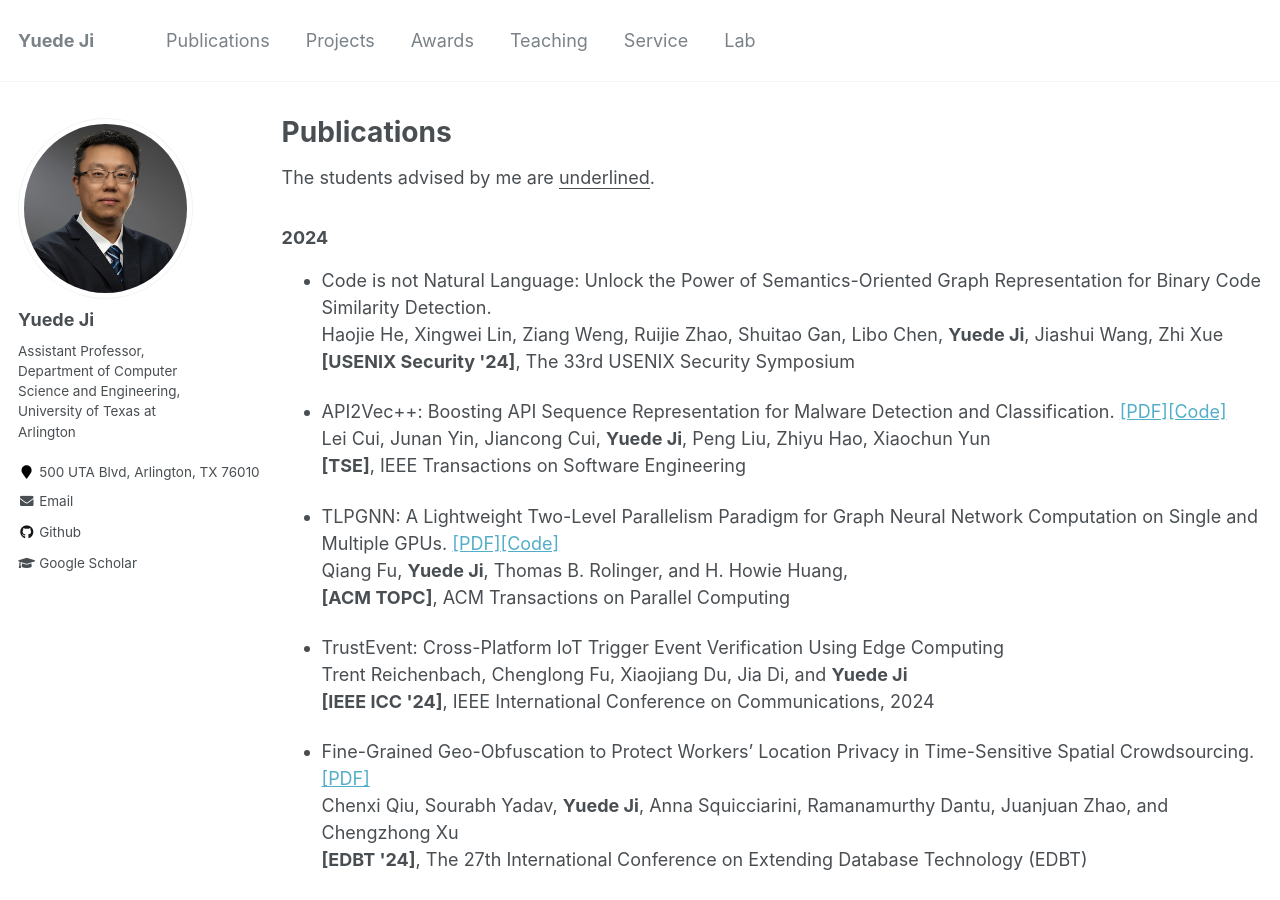
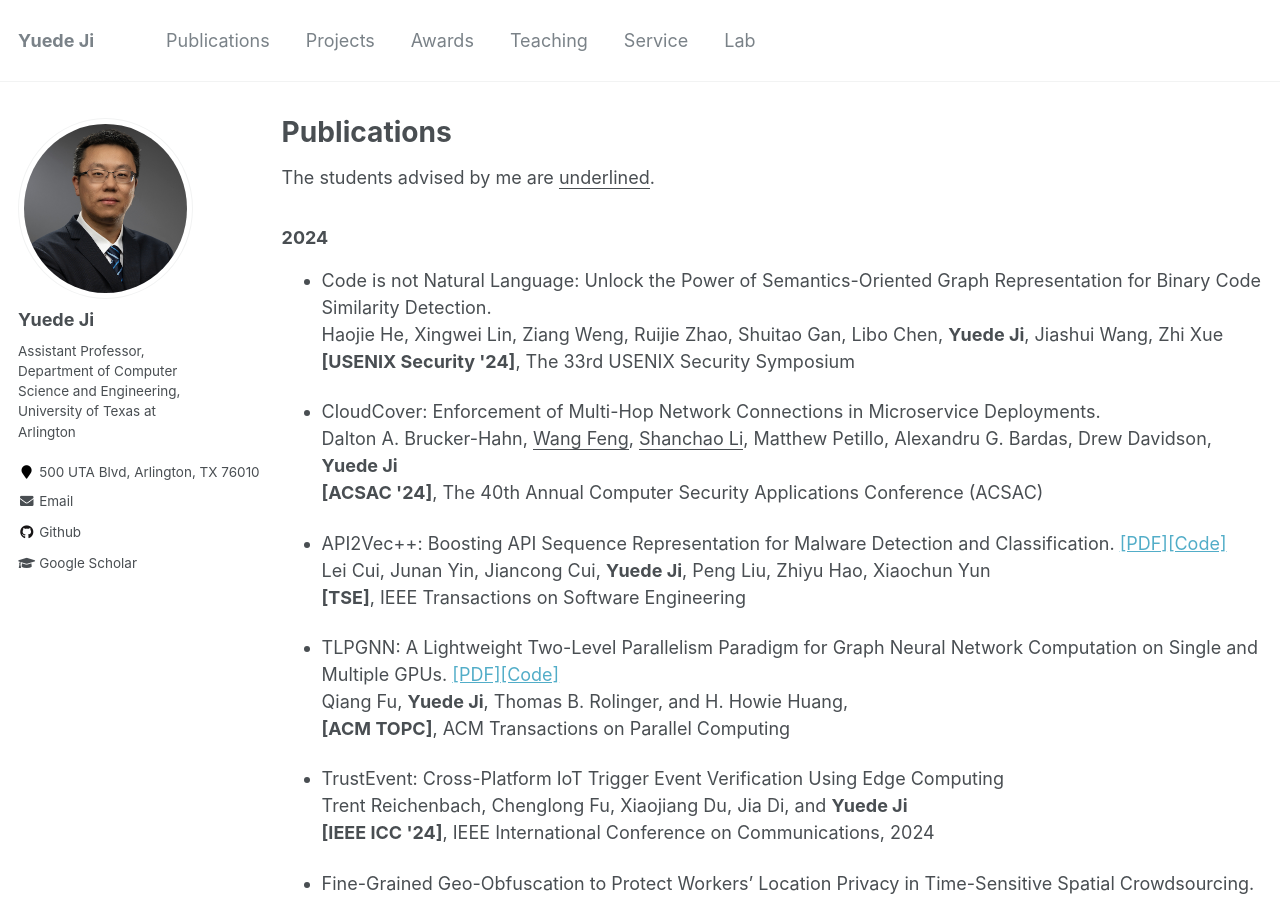
Before and after one commit to yuede/yuede.github.io, a Jekyll site: the page built from _pages/publications.md, in a window 1280 px wide and 900 px high. Built offline with Jekyll 4.4.1, drawn with Linux system fonts in a browser that asks for light colours.

Commit message:
add ACSAC paper

```diff
--- a/_pages/publications.md
+++ b/_pages/publications.md
@@ -14,6 +14,10 @@ The students advised by me are <u>underlined</u>.
 * Code is not Natural Language: Unlock the Power of Semantics-Oriented Graph Representation for Binary Code Similarity Detection.<br/>
 Haojie He, Xingwei Lin, Ziang Weng, Ruijie Zhao, Shuitao Gan, Libo Chen, <strong>Yuede Ji</strong>, Jiashui Wang, Zhi Xue<br/>
 <strong>[USENIX Security \'24]</strong>, The 33rd USENIX Security Symposium<br/>
+
+* CloudCover: Enforcement of Multi-Hop Network Connections in Microservice Deployments.<br/>
+Dalton A. Brucker-Hahn, <u>Wang Feng</u>, <u>Shanchao Li</u>, Matthew Petillo, Alexandru G. Bardas, Drew Davidson, <strong>Yuede Ji</strong><br/>
+<strong>[ACSAC \'24]</strong>, The 40th Annual Computer Security Applications Conference (ACSAC)<br/>
 
 * API2Vec++: Boosting API Sequence Representation for Malware Detection and Classification. [[PDF]](https://ieeexplore.ieee.org/document/10586831)[[Code]](https://github.com/Coming98/API2Vec)<br/>
 Lei Cui, Junan Yin, Jiancong Cui, <strong>Yuede Ji</strong>, Peng Liu, Zhiyu Hao, Xiaochun Yun<br/>
```
